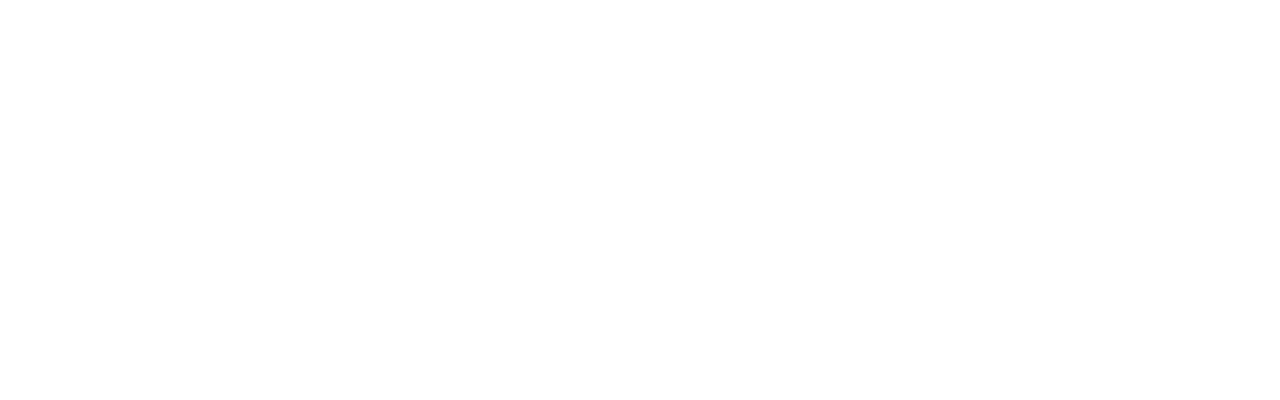
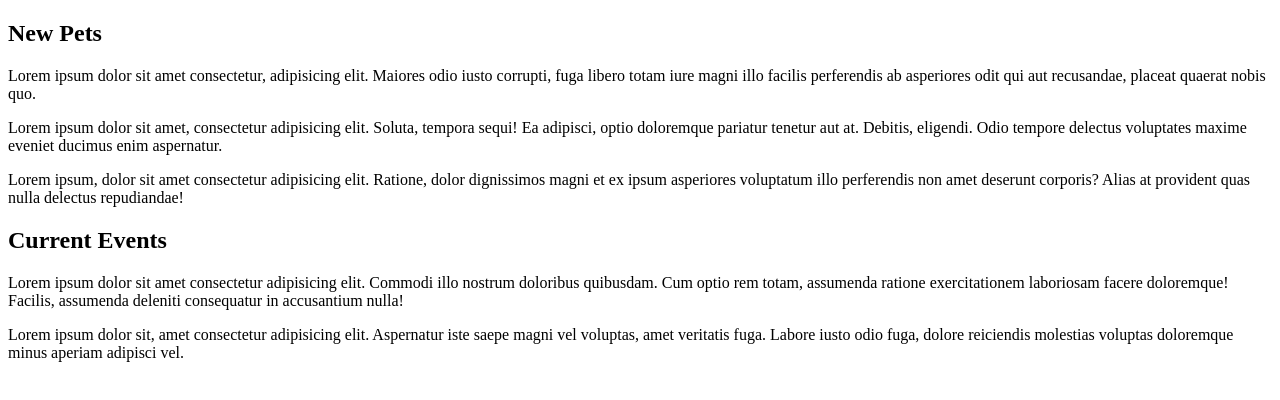
Before and after one commit to krussell23/colaberation-practice, a plain HTML site: page index.html in a window 1280 px wide. Drawn offline with Linux system fonts and the light colour scheme.

Commit message:
added main in index page

```diff
--- a/index.html
+++ b/index.html
@@ -6,5 +6,19 @@
 		<meta name="viewport" content="width=device-width, initial-scale=1.0" />
 		<title>Kevin's Pet Rescue</title>
 	</head>
-	<body></body>
+	<body>
+		<main>
+			<section>
+				<h2>New Pets</h2>
+				<p>Lorem ipsum dolor sit amet consectetur, adipisicing elit. Maiores odio iusto corrupti, fuga libero totam iure magni illo facilis perferendis ab asperiores odit qui aut recusandae, placeat quaerat nobis quo.</p>
+				<p>Lorem ipsum dolor sit amet, consectetur adipisicing elit. Soluta, tempora sequi! Ea adipisci, optio doloremque pariatur tenetur aut at. Debitis, eligendi. Odio tempore delectus voluptates maxime eveniet ducimus enim aspernatur.</p>
+				<p>Lorem ipsum, dolor sit amet consectetur adipisicing elit. Ratione, dolor dignissimos magni et ex ipsum asperiores voluptatum illo perferendis non amet deserunt corporis? Alias at provident quas nulla delectus repudiandae!</p>
+			</section>
+			<section>
+				<h2>Current Events</h2>
+				<p>Lorem ipsum dolor sit amet consectetur adipisicing elit. Commodi illo nostrum doloribus quibusdam. Cum optio rem totam, assumenda ratione exercitationem laboriosam facere doloremque! Facilis, assumenda deleniti consequatur in accusantium nulla!</p>
+				<p>Lorem ipsum dolor sit, amet consectetur adipisicing elit. Aspernatur iste saepe magni vel voluptas, amet veritatis fuga. Labore iusto odio fuga, dolore reiciendis molestias voluptas doloremque minus aperiam adipisci vel.</p>
+			</section>
+		</main>
+	</body>
 </html>
```
